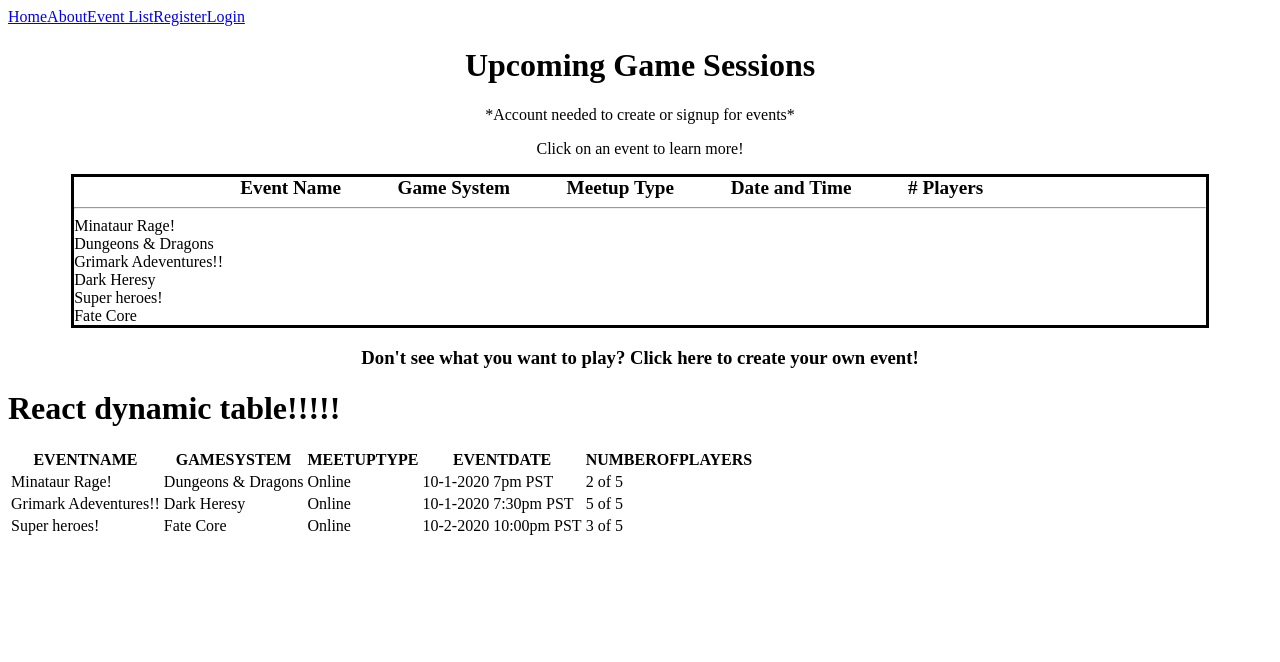
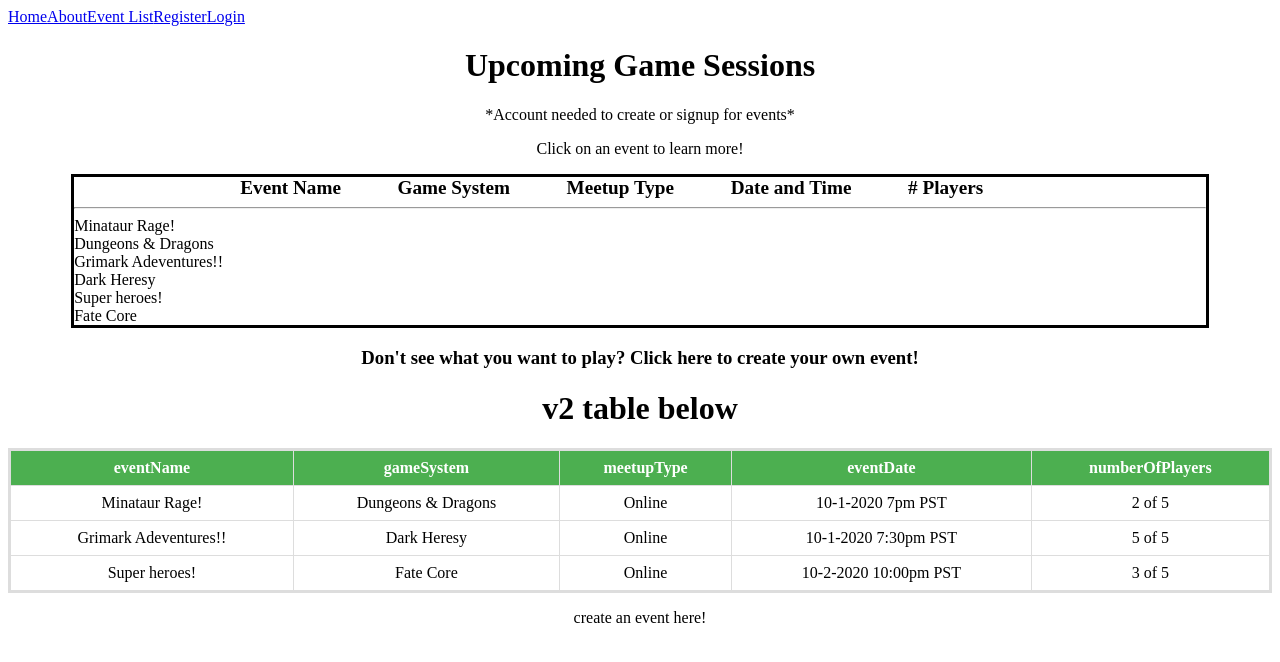
Before and after one commit to dmcgrouther/event-app-front-end, a React (Create React App) app: page /eventlist in a window 1280 px wide. Shown: the top 662 px of the page. Built offline with nearby package versions, Linux system fonts and the light colour scheme.

Commit message:
made some styling changes to event table

```diff
--- /dev/null
+++ b/src/components/EventListPage/EventListPageTablev2.css
@@ -0,0 +1,27 @@
+#event-list-header{
+    text-align: center;
+}
+
+#table-header {
+    padding-top: 12px;
+    padding-bottom: 12px;
+    text-align: center;
+    background-color: #4CAF50;
+    color: white;
+}
+
+#events-table {
+    text-align: center;
+    border-collapse: collapse;
+    border: 3px solid #ddd;
+    width: 100%;
+}
+
+#events-table td, #events-table th {
+    border: 1px solid #ddd;
+    padding: 8px;
+}
+
+#event-list-bottom-text{
+    text-align: center;
+}
--- a/src/components/EventListPage/EventListPageTablev2.js
+++ b/src/components/EventListPage/EventListPageTablev2.js
@@ -1,5 +1,6 @@
 import React from 'react';
 //used this heavily https://dev.to/abdulbasit313/an-easy-way-to-create-a-customize-dynamic-table-in-react-js-3igg
+import './EventListPageTablev2.css'
 
 let events = [
     {
@@ -40,7 +41,7 @@ class EventListPageTablev2 extends React.Component {
     renderTableHeader() {
         let header = Object.keys(this.state.events[0])
         return header.map((key, index) => {
-            return <th key={index}>{key.toUpperCase()}</th>
+            return <th id="table-header" key={index}>{key}</th>
         })
     }
 
@@ -48,7 +49,7 @@ class EventListPageTablev2 extends React.Component {
         return this.state.events.map((event, index) => {
             const { eventName, gameSystem, meetupType, eventDate, numberOfPlayers} = event
             return (
-                <tr>
+                <tr className="event">
                     <td>{eventName}</td>
                     <td>{gameSystem}</td>
                     <td>{meetupType}</td>
@@ -62,13 +63,14 @@ class EventListPageTablev2 extends React.Component {
     render() {
         return (
             <div>
-                <h1>React dynamic table!!!!!</h1>
-                <table>
+                <h1 id="event-list-header">v2 table below</h1>
+                <table id="events-table">
                     <tbody>
                         <tr>{this.renderTableHeader()}</tr>
                         {this.renderTableData()}
                     </tbody>
                 </table>
+                <p id="event-list-bottom-text">create an event here!</p>
             </div>
         )
     }
```
